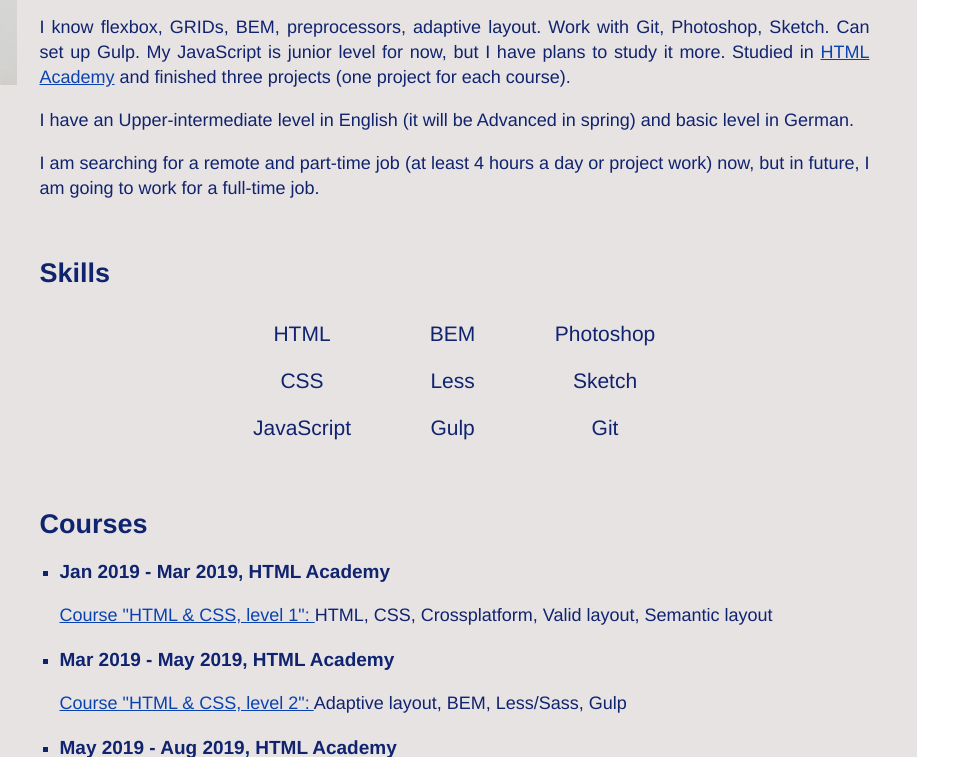
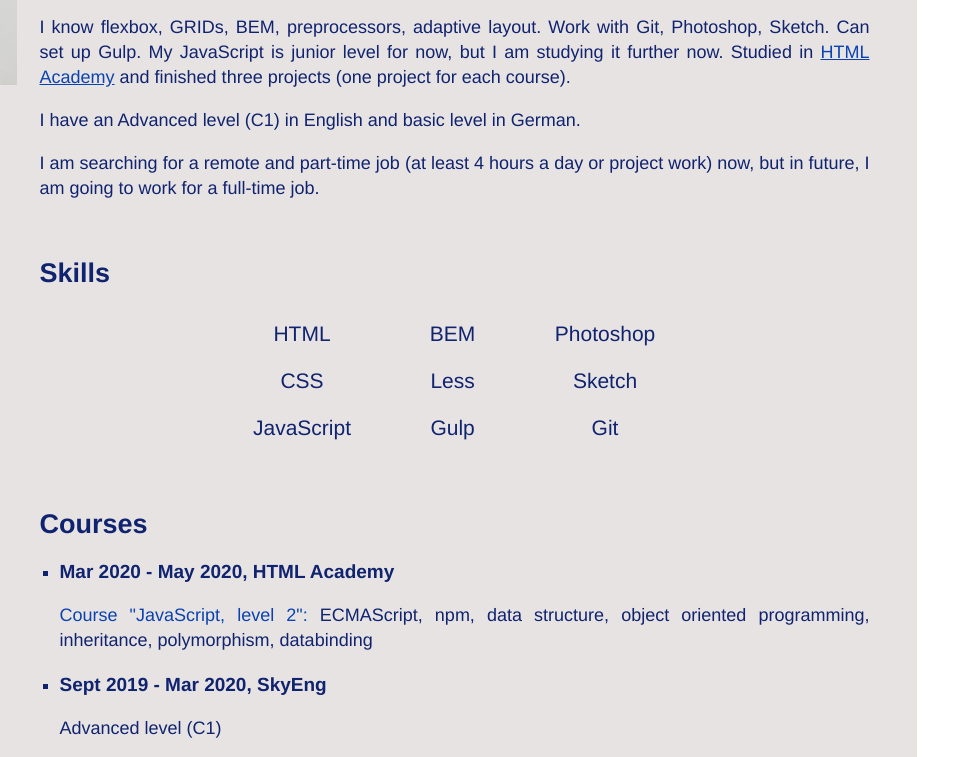
Before and after one commit to olgam1711/Resume, a plain HTML site: page index.html in a window 1280 px wide. Shown: the part 394-1151 px from the top of the page, 323-1280 px from the left. Drawn offline with Linux system fonts and the light colour scheme.

Commit message:
renew education info

```diff
--- a/index.html
+++ b/index.html
@@ -112,11 +112,11 @@
               </p>
 
               <p>
-                I know flexbox, GRIDs, BEM, preprocessors, adaptive layout. Work with Git, Photoshop, Sketch. Can set up Gulp. My JavaScript is junior level for now, but I have plans to study it more. Studied in <a href="https://htmlacademy.ru/profile/olga_morozova">HTML Academy</a> and finished three projects (one project for each course).
+                I know flexbox, GRIDs, BEM, preprocessors, adaptive layout. Work with Git, Photoshop, Sketch. Can set up Gulp. My JavaScript is junior level for now, but I am studying it further now. Studied in <a href="https://htmlacademy.ru/profile/olga_morozova">HTML Academy</a> and finished three projects (one project for each course).
               </p>
 
               <p>
-                I have an Upper-intermediate level in English (it will be Advanced in spring) and basic level in German.
+                I have an Advanced level (C1) in English and basic level in German.
               </p>
 
               <p>
@@ -152,6 +152,23 @@
               <h2>Courses</h2>
 
               <ul class="courses__list">
+                <li>
+                  <h3>Mar 2020 - May 2020, HTML Academy</h3>
+
+                  <p>
+                    <a>
+                      Сourse "JavaScript, level 2":
+                    </a>
+                    ECMAScript, npm, data structure, object oriented programming, inheritance, polymorphism, databinding
+                  </p>
+                </li>
+
+                <li>
+                  <h3>Sept 2019 - Mar 2020, SkyEng</h3>
+
+                  <p>Advanced level (C1)</p>
+                </li>
+
                 <li>
                   <h3>Jan 2019 - Mar 2019, HTML Academy</h3>
 
```
Also changed, not shown: index_ru.html (+20 -3 lines).
